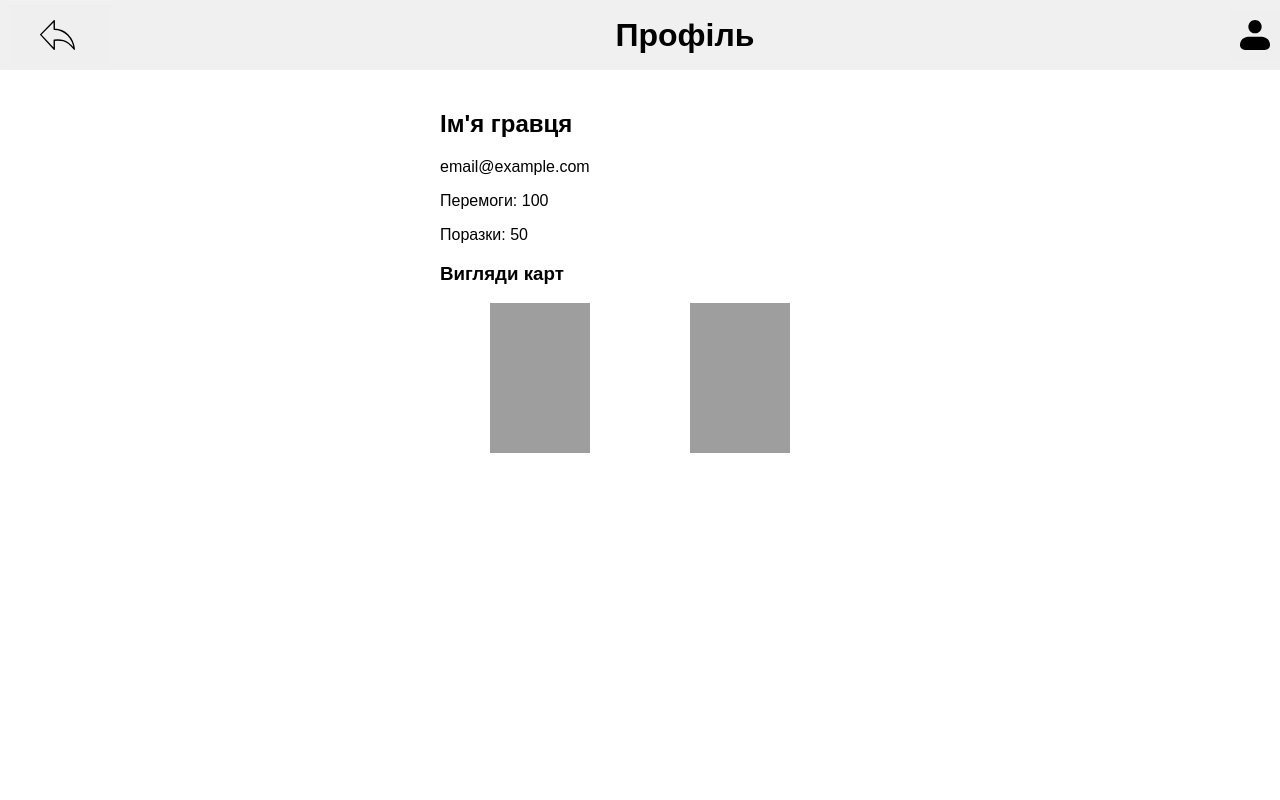
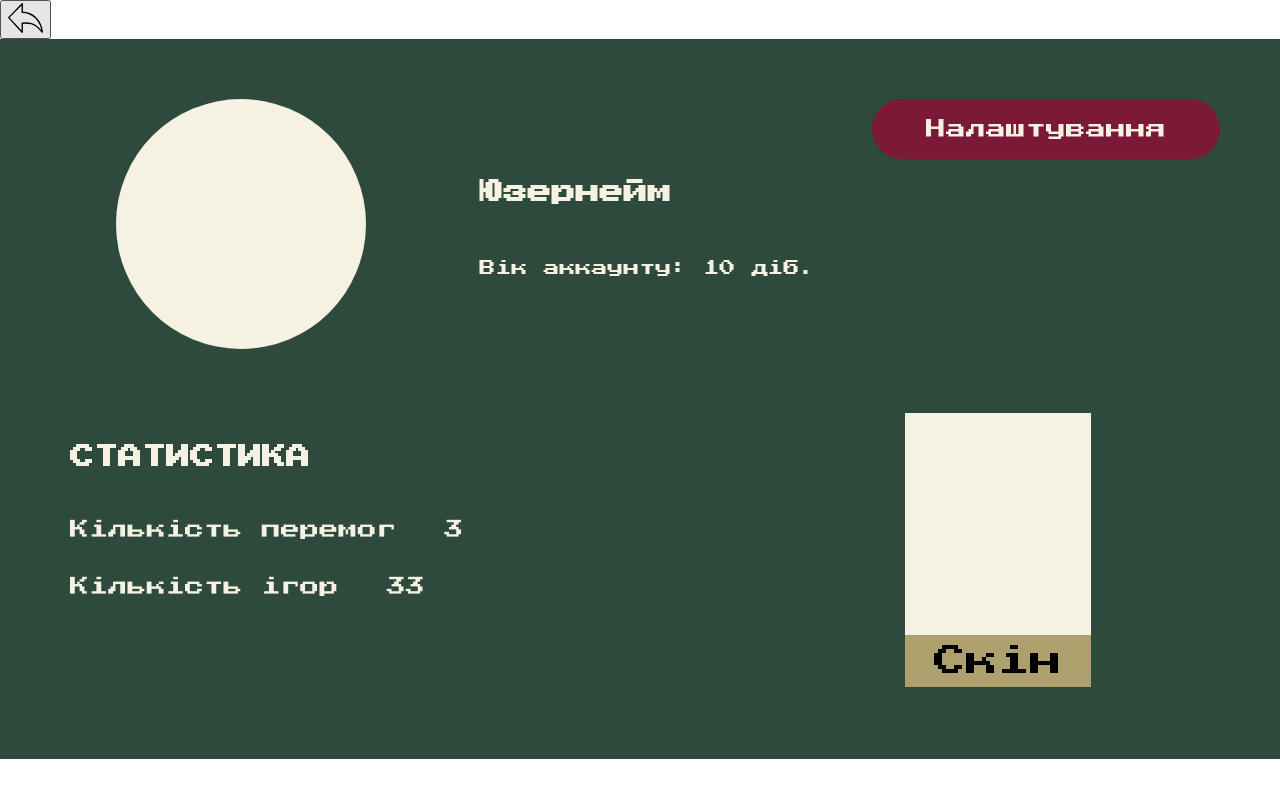
Before and after one commit to Na1usnuk/Bridge-Online, a Python web app: template web/templates/profile.html in a window 1280 px wide. Run offline with Jinja, Linux system fonts and the light colour scheme; the template is opened without the code that fills it, so the values that code supplies are empty; grey boxes are pictures that could not be loaded.

Commit message:
Update profile.html

```diff
--- a/web/templates/profile.html
+++ b/web/templates/profile.html
@@ -1,40 +1,68 @@
 <!DOCTYPE html>
 <html lang="uk">
+
 <head>
   <meta charset="UTF-8">
   <meta name="viewport" content="width=device-width, initial-scale=1.0">
+  <link rel="preconnect" href="https://fonts.googleapis.com" />
+  <link rel="preconnect" href="https://fonts.gstatic.com" crossorigin />
+  <link
+    href="https://fonts.googleapis.com/css2?family=Inter:ital,opsz,wght@0,14..32,100..900;1,14..32,100..900&family=Karla:ital,wght@0,200..800;1,200..800&family=Press+Start+2P&display=swap"
+    rel="stylesheet"
+  />
+  <link rel="stylesheet" href="styles.css">
+  <link rel="stylesheet" href="styleguide.css">
+  <link rel="stylesheet" href="profile.css">
   <title>Профіль</title>
-    <link rel="stylesheet" href="styles.css">
 </head>
+
 <body>
-  <header class="header">
-    <button id="back-button" class="button game-header__back-button">
+  <header class="login-header">
+    <button id="back-button" class="back-button">
       <img src="assets/icons/arrow-left.svg" alt="Назад" class="button__icon">
     </button>
-    <h1 class="header__title">Профіль</h1>
-    <div class="header__profile">
-        <button id="profile-button" class="button button--icon">
-            <img src="assets/icons/profile.svg" alt="Профіль" class="button__icon">
-        </button>
+  </header>
+    <div class="profile-page">
+      <div class="div">
+
+        <!-- Кнопка "Налаштування" -->
+
+
+        <!-- Аватар -->
+         <div class="account-wrapper">
+        <div class="profile-picture"></div>
+
+        <!-- Інформація про користувача -->
+        <div class="user-info">
+          <h1 class="username">Юзернейм</h1>
+          <br>
+          <p class="account-age">Вік аккаунту: 10 діб.</p>
         </div>
-</header>
-    <main class="main">
-        <div class="profile">
-            <h2 class="profile__title">Ім'я гравця</h2>
-            <p class="profile__email">email@example.com</p>
-            <div class="profile__stats">
-                <p>Перемоги: 100</p>
-                <p>Поразки: 50</p>
+        <button class="settings-button">Налаштування</button>
+
       </div>
-            <div class="profile__skins">
-                <h3 class="profile__skins-title">Вигляди карт</h3>
-                <div class="profile__skins-list">
-                    <img src="assets/images/card-skin-1.jpg" alt="Вигляд карт 1" class="profile__skin-image">
-                    <img src="assets/images/card-skin-2.jpg" alt="Вигляд карт 2" class="profile__skin-image">
+        <div class="bottom-wrapper">
+        <!-- Статистика -->
+        <div class="stats">
+          <h2 class="stats-title">СТАТИСТИКА</h2>
+          <div class="stat-item">
+            <p class="stat-label">Кількість перемог</p>
+            <p class="stat-value">3</p>
+          </div>
+          <div class="stat-item">
+            <p class="stat-label">Кількість ігор</p>
+            <p class="stat-value">33</p>
+          </div>
+        </div>
+
+        <!-- Скін -->
+        <div class="skin">
+          <div class="skin-select"></div>
+          <p class="skin-label">Скін</p>
         </div>
       </div>
       </div>
-    </main>
-    <script src="script.js"></script>
+    </div>
   </body>
+
 </html>
```
Lines whose indentation alone changed are shown as unchanged.
